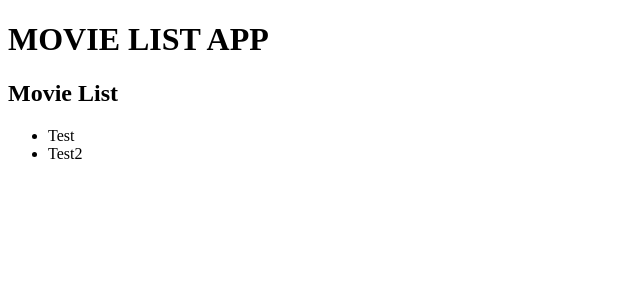
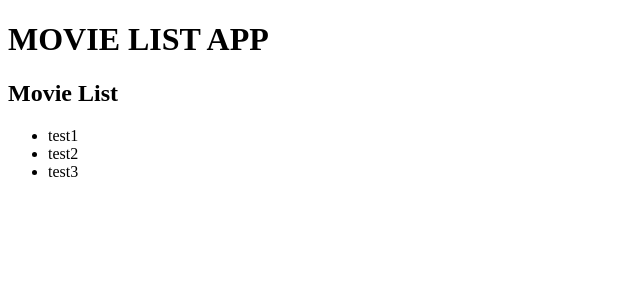
Before and after one commit to BalasundaramVi/movie-list, a React app: page / in a window 1280 px wide. Shown: the top 300 px of the page, without its empty margins (0-640 px from the left). Built offline with nearby package versions, Linux system fonts and the light colour scheme; the HTML template or start-up script is replaced by a standard one.

Commit message:
Insert new movies into unordered list dynamically

```diff
--- a/App.js
+++ b/components/App.js
@@ -1,8 +1,15 @@
 import React from 'react';
+import List from './List.js'
+
 
 export default class App extends React.Component {
   constructor(props) {
     super(props);
+
+    this.state = {
+      movies: ['test1', 'test2', 'test3']
+    }
+
   }
 
   render() {
@@ -11,10 +18,7 @@ export default class App extends React.Component {
         <h1>MOVIE LIST APP</h1>
         <div id="container">
           <h2>Movie List</h2>
-          <ul>
-            <li>Test</li>
-            <li>Test2</li>
-          </ul>
+          <List movies={this.state.movies} />
         </div>
       </div>
     );
--- /dev/null
+++ b/components/List.js
@@ -0,0 +1,11 @@
+import React from 'react';
+
+var List = (props) => (
+  <ul className="movie-list">
+    {props.movies.map((movie, i) => {
+      return(<li key={i}>{movie}</li>);
+    })}
+  </ul>
+);
+
+export default List;
--- a/index.js
+++ b/index.js
@@ -1,6 +1,6 @@
 import ReactDOM from 'react-dom';
 import React from 'react';
-import App from './App.js';
+import App from './components/App.js';
 
 ReactDOM.render(
   <App />,
```
Also changed, not shown: 1 other file (tests, documents, lock files or other folders).
